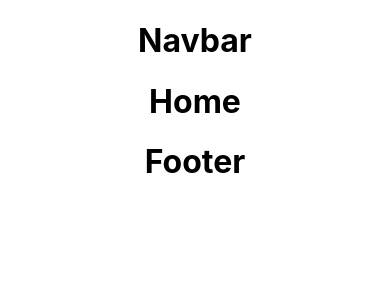
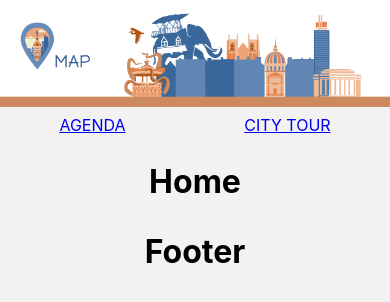
Before and after one commit to WildCodeSchool/2022-03-JS-Nantes-Map, a React (Vite) app in the folder frontend/: page / in a window 390 px wide. Shown: the top 302 px of the page. Built offline with nearby package versions, Linux system fonts and the light colour scheme.

Commit message:
création de Navbar.jsx + Navbar.css + Bannière Mobile en version 0.1

```diff
--- /dev/null
+++ b/frontend/src/components/Navbar.css
@@ -0,0 +1,19 @@
+* {
+  box-sizing: border-box;
+}
+
+body {
+  margin: 0;
+  line-height: 1.5;
+  font-family: Verdana, Geneva, Tahoma, sans-serif;
+  background-color: #f2f2f2;
+}
+
+.banniere {
+  width: 100%;
+}
+
+.liens {
+  display: flex;
+  justify-content: space-around;
+}
--- a/frontend/src/components/Navbar.jsx
+++ b/frontend/src/components/Navbar.jsx
@@ -1,11 +1,25 @@
 import React from "react";
+import "./Navbar.css";
+import { Link } from "react-router-dom";
 
-function Navbar() {
+export default function Navbar() {
   return (
-    <div className="Navbar">
-      <h1>Navbar</h1>
+    <div className="navbar">
+      <div className="banniere">
+        <img
+          src="src/assets/Bannière Mobile.png"
+          className="banniere"
+          alt="banniere"
+        />
+      </div>
+      <div className="liens">
+        <div className="agenda">
+          <Link to="/Agenda">AGENDA</Link>
+        </div>
+        <div className="citytour">
+          <Link to="/City tour">CITY TOUR</Link>
+        </div>
+      </div>
     </div>
   );
 }
-
-export default Navbar;
```
Also changed, not shown: frontend/src/assets/Bannière Mobile.png (added).
